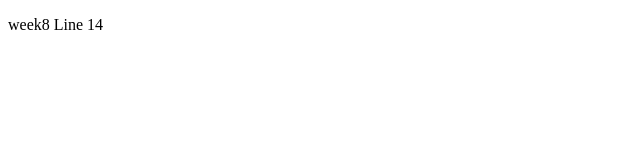
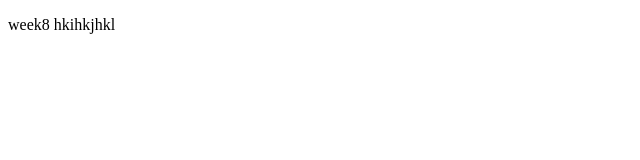
Before and after one commit to Matif6645/week7, a plain HTML site: page index.html in a window 1280 px wide. Shown: the full height of the page, 0-640 px from the left. Drawn offline with Linux system fonts and the light colour scheme.

Commit message:
Update index.html

```diff
--- a/index.html
+++ b/index.html
@@ -11,7 +11,7 @@
 <body>
 <P>
     week8
-    Line 14
+   hkihkjhkl
 </P>
 </body>
 </html>
```
